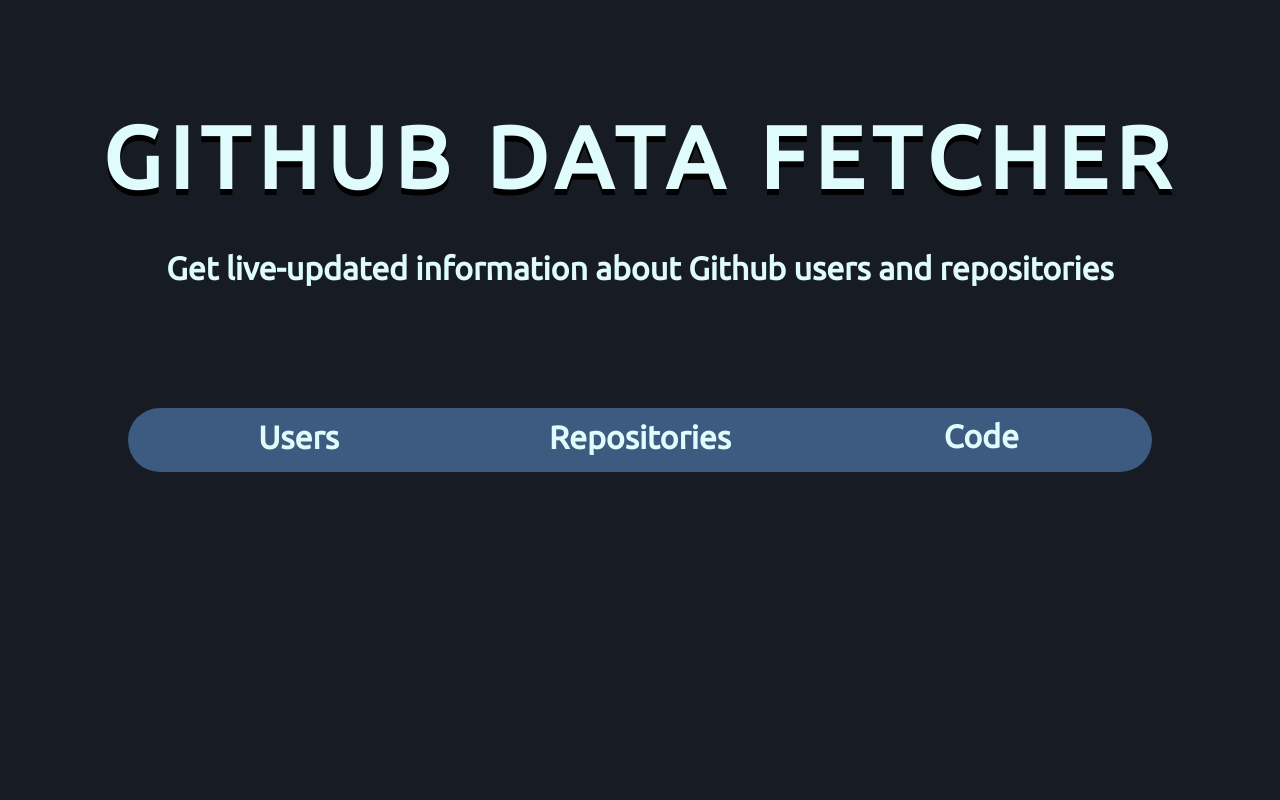
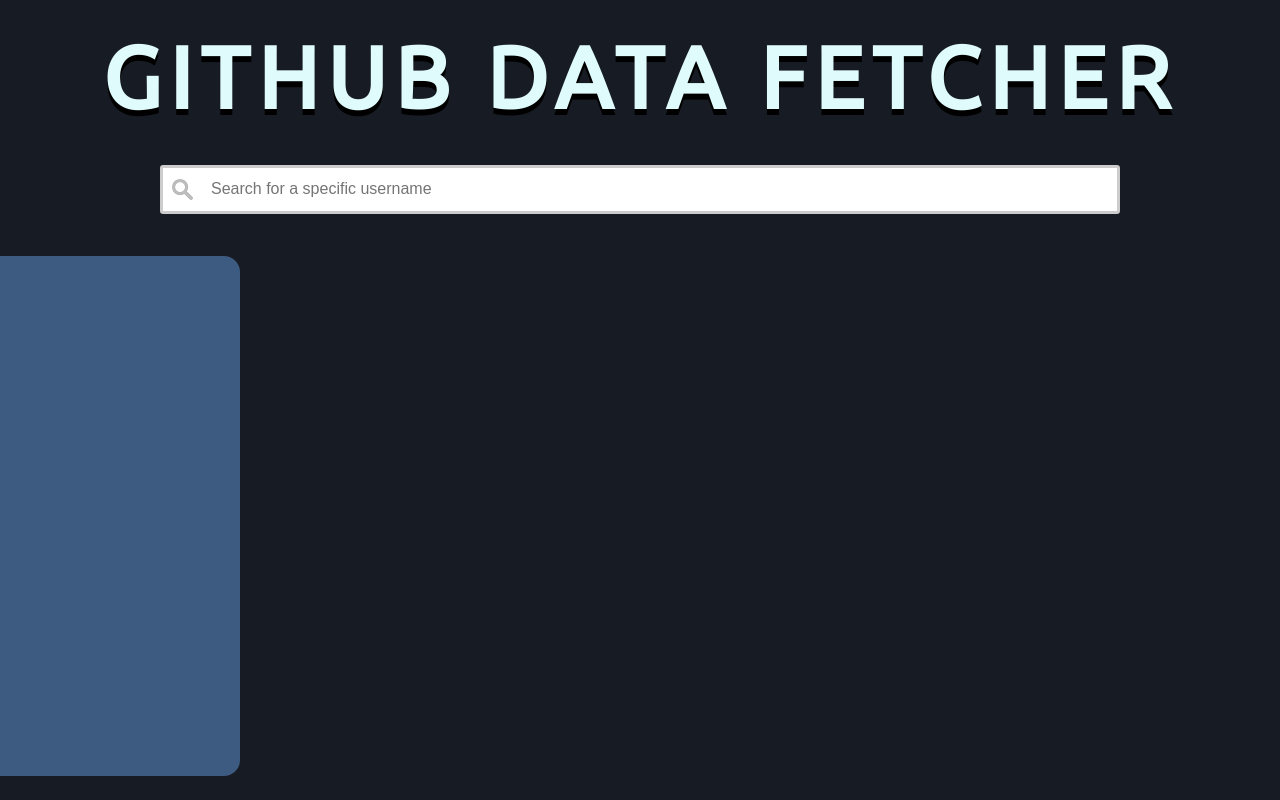
Before and after one commit to staten-island-tech/api-project-just-max-aronov, a website built with Parcel: page source/index.html in a window 1280 px wide. Both pictures are taken after a click on the button "Users". Built offline with nearby package versions, Linux system fonts and the light colour scheme.

Commit message:
Starting to work with Anime.JS

```diff
--- a/package.json
+++ b/package.json
@@ -27,6 +27,7 @@
     "homepage": "https://github.com/staten-island-tech/api-project-just-max-aronov#readme",
     "description": "",
     "dependencies": {
-        "@octokit/rest": "^18.5.3"
+        "@octokit/rest": "^18.5.3",
+        "animejs": "^3.2.1"
     }
 }
--- a/source/index.html
+++ b/source/index.html
@@ -60,6 +60,19 @@
             </div>
         </div>
     </section>
+    <section id="user-search-section">
+        <div id="user-search-container">
+            <div id="user-search-input-container">
+                <input type="text" id="user-search-input" placeholder="Search for a specific username" />
+            </div>
+        </div>
+    </section>
+    <section id="user-filter-section">
+        <div id="user-filter-container">
+            <div id="user-filter-panel"></div>
+        </div>
+    </section>
+
     <script src="./scripts/index.js"></script>
 </body>
 
--- a/source/scripts/index.js
+++ b/source/scripts/index.js
@@ -1,5 +1,6 @@
 import { Octokit } from "@octokit/rest";
 import 'regenerator-runtime/runtime'
+import anime from 'animejs/lib/anime.es.js';
 
 const octokit = new Octokit();
 
@@ -26,13 +27,24 @@
     let userName = userObject.login;
     let avatarURL = userObject.avatar_url;
     let bio = userObject.bio;
-    let creationDate = userObject.created_at;
+    let creationDatePreformatted = new Date(userObject.created_at);
     let followers = userObject.followers;
     let following = userObject.following;
     let profileURL = userObject.html_url;
     let nickName = userObject.name;
     let repoCount = userObject.public_repos;
-    document.getElementById("user-information").innerHTML = `Username: ${userName} \"${nickName}\" <br>Avatar: ${avatarURL}<br>Status: \"${bio}\"<br>Created at ${creationDate}<br>Has ${followers} followers<br>Follwing ${following} users<br>Profile: ${profileURL}<br>${repoCount} public repositories`;
+
+    let year = new Intl.DateTimeFormat('en', { year: 'numeric' }).format(creationDatePreformatted)
+    let month = new Intl.DateTimeFormat('en', { month: 'long' }).format(creationDatePreformatted)
+    let day = new Intl.DateTimeFormat('en', { day: '2-digit' }).format(creationDatePreformatted)
+
+    let hour = new Intl.DateTimeFormat('en', { hour: '2-digit', hour12: false }).format(creationDatePreformatted)
+    let minute = new Intl.DateTimeFormat('en', { minute: '2-digit' }).format(creationDatePreformatted)
+    let second = new Intl.DateTimeFormat('en', { second: '2-digit' }).format(creationDatePreformatted)
+
+    let creationDateFormatted = `${month} ${day}, ${year}, at ${hour}:${minute}:${second}`
+
+    console.log(`Username: ${userName} \"${nickName}\" \nAvatar: ${avatarURL}\nStatus: \"${bio}\"\nCreated at ${creationDateFormatted}\nHas ${followers} followers\nFollowing ${following} users\nProfile: ${profileURL}\n${repoCount} public repositories`)
 }
 
 document.getElementById("users-nav-button").addEventListener("mouseover", () => {
@@ -57,7 +69,7 @@
 
 document.getElementById("code-nav-button").addEventListener("mouseover", () => {
     document.getElementById("tooltip-text-container").style.opacity = 1;
-    document.getElementById("tooltip-text").textContent = "Traverse through and cringe at my spaghetti code";
+    document.getElementById("tooltip-text").textContent = "Look through my spaghetti code";
 })
 
 document.getElementById("code-nav-button").addEventListener("mouseout", () => {
@@ -65,6 +77,52 @@
     document.getElementById("tooltip-text").textContent = "";
 })
 
-setInterval(function() {
-    console.log(window["tooltip-text"])
-}, 1000);
+document.getElementById("users-nav-button").addEventListener("click", function mainPageAnimation() {
+    let userMainHide = anime.timeline({
+        easing: 'cubicBezier(0.420, 0.000, 0.580, 1.000)',
+        duration: 500
+    });
+
+    userMainHide.add({
+        targets: document.getElementById("page-header"),
+        top: 0
+    }, 0)
+
+    .add({
+        targets: document.getElementById("subtitle-container"),
+        opacity: 0
+    }, 0)
+
+    .add({
+        targets: document.getElementById("navigation-section"),
+        top: 300,
+        opacity: 0
+    }, 0)
+
+    .add({
+        targets: document.getElementById("navigation-section"),
+        top: -100
+    }, 500);
+
+    let userNewShow = anime.timeline({
+        duration: 800,
+        delay: 0
+    });
+
+    userNewShow.add({
+        targets: document.getElementById("user-search-section"),
+        left: 0
+    }, 0)
+
+    .add({
+        targets: document.getElementById("user-search-section"),
+        top: 152.5,
+        opacity: 1
+    }, 700)
+
+    .add({
+        targets: document.getElementById("user-filter-section"),
+        left: -400,
+        opacity: 1
+    }, 800)
+})
--- a/source/styles/_header.scss
+++ b/source/styles/_header.scss
@@ -60,4 +60,5 @@
     color: $text-color;
     text-align: center;
     font-size: 2rem;
+    cursor: context-menu;
 }
--- /dev/null
+++ b/source/styles/_user-nav.scss
@@ -0,0 +1,60 @@
+#user-search-section {
+    opacity: 0;
+    position: absolute;
+    top: 30vh;
+    right: 110%;
+    width: 100vw;
+    height: 10vh;
+}
+
+#user-search-container {
+    width: 100%;
+    height: 10vh;
+}
+
+#user-search-input-container {
+    display: flex;
+    justify-content: center;
+    width: 100%;
+    height: 100%;
+}
+
+#user-search-input {
+    position: absolute;
+    top: 15%;
+    width: 75%;
+    box-sizing: border-box;
+    border: 0.2rem solid #ccc;
+    border-radius: 0.2rem;
+    font-size: 1rem;
+    background-color: white;
+    background-image: url('../media/input-icon.png');
+    background-position: 1% 50%;
+    background-repeat: no-repeat;
+    padding: 1vw 2vh 1vw 6vh;
+}
+
+#user-search-input:focus {
+    outline: 0 !important;
+}
+
+#user-filter-section {
+    opacity: 0;
+    position: absolute;
+    top: 32vh;
+    left: -50vw;
+    width: 50vw;
+    height: 65vh;
+}
+
+#user-filter-container {
+    width: 100%;
+    height: 100%;
+}
+
+#user-filter-panel {
+    width: 100%;
+    height: 100%;
+    background-color: $primary;
+    border-radius: 0 1rem 1rem 0;
+}
--- a/source/styles/index.scss
+++ b/source/styles/index.scss
@@ -1,11 +1,13 @@
 @import "_variables.scss";
 @import "_header.scss";
 @import "_navigation.scss";
+@import "_user-nav.scss";
 html,
 body {
     margin: 0;
     padding: 0;
     scroll-behavior: smooth;
+    overflow: hidden;
 }
 
 body {
```
Also changed, not shown: source/media/input-icon.png (added), source/styles/index.css, 2 other files.
